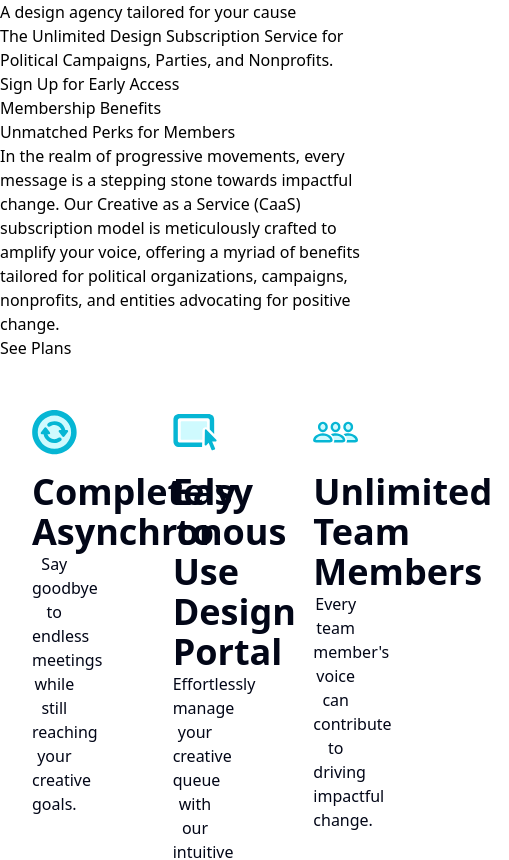
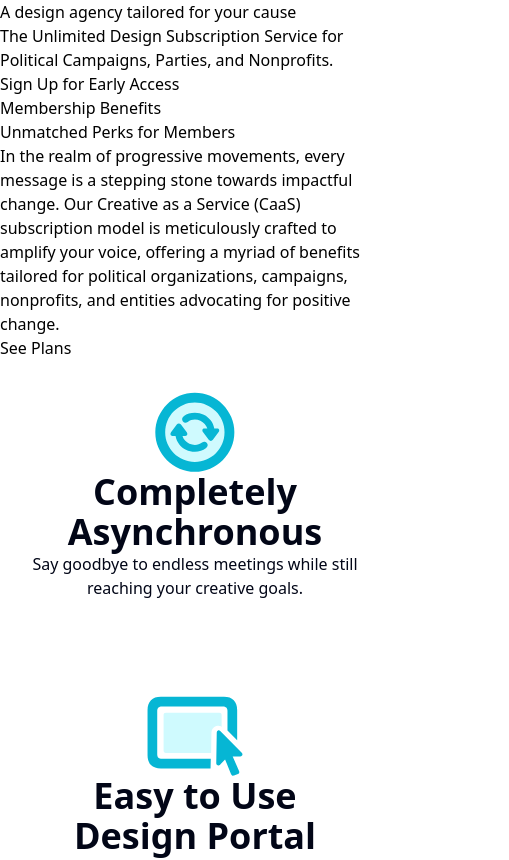
Before and after one commit to perezstudio/Progressive-Pixels, a SvelteKit app in the folder progressive-pixels/: page / in a window 390 px wide. Shown: the top 860 px of the page, 509 px wide, since content can reach past the window. Built offline with nearby package versions, Linux system fonts and the light colour scheme.

Commit message:
Update grid layout in +page.svelte

```diff
--- a/progressive-pixels/src/routes/+page.svelte
+++ b/progressive-pixels/src/routes/+page.svelte
@@ -14,7 +14,7 @@
             <p>In the realm of progressive movements, every message is a stepping stone towards impactful change. Our Creative as a Service (CaaS) subscription model is meticulously crafted to amplify your voice, offering a myriad of benefits tailored for political organizations, campaigns, nonprofits, and entities advocating for positive change.</p>
             <a href="/contact"><p>See Plans</p></a>
         </div>
-        <div class="grid grid-cols-3 gap-8">
+        <div class="grid grid-cols-1 sm:grid-cols-2 md:grid-cols-3 gap-8">
             <FeatureCard title="Completely Asynchronous" description="Say goodbye to endless meetings while still reaching your creative goals." image="AsynchronousIcon.svg" imageAlt="Async Icon" />
             <FeatureCard title="Easy to Use Design Portal" description="Effortlessly manage your creative queue with our intuitive portal." image="PortalIcon.svg" imageAlt="Portal Icon"/>
             <FeatureCard title="Unlimited Team Members" description="Every team member's voice can contribute to driving impactful change." image="TeamMembersIcon.svg" imageAlt="Team Members Icon"/>
```
